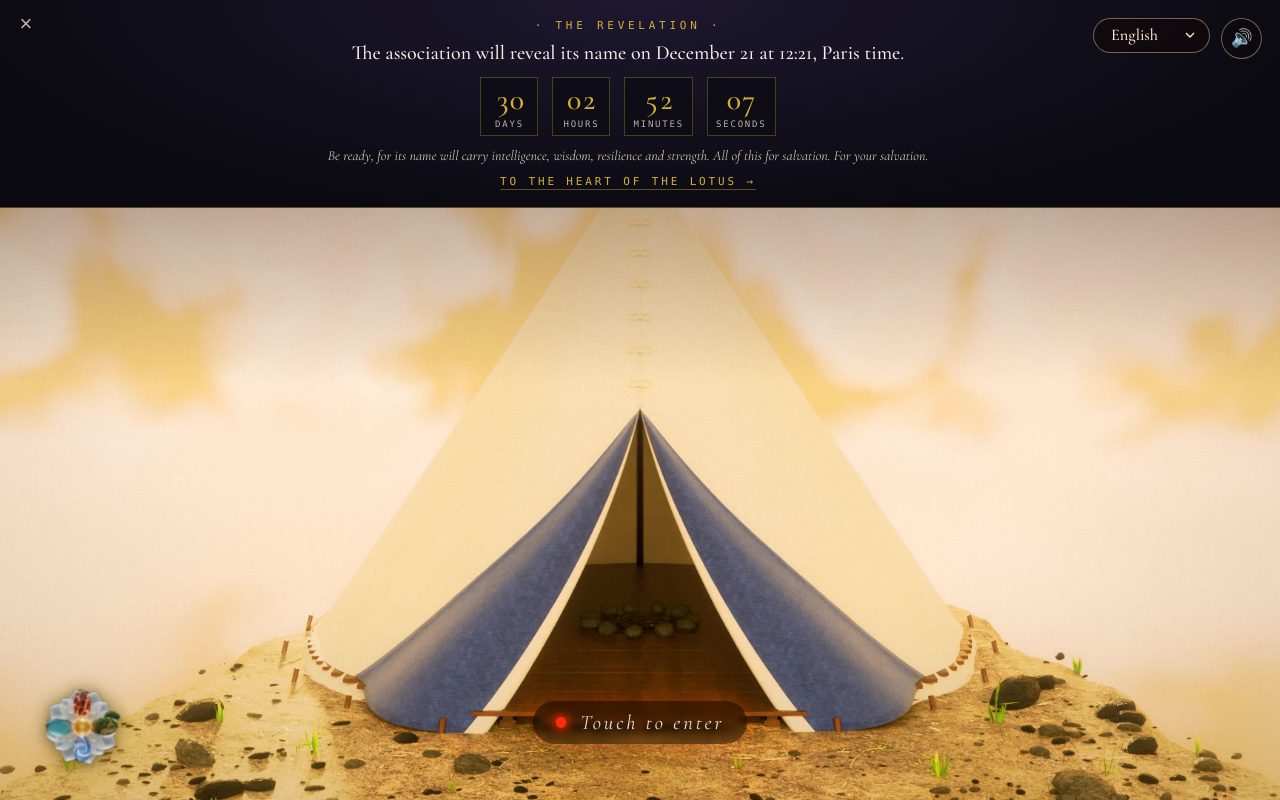
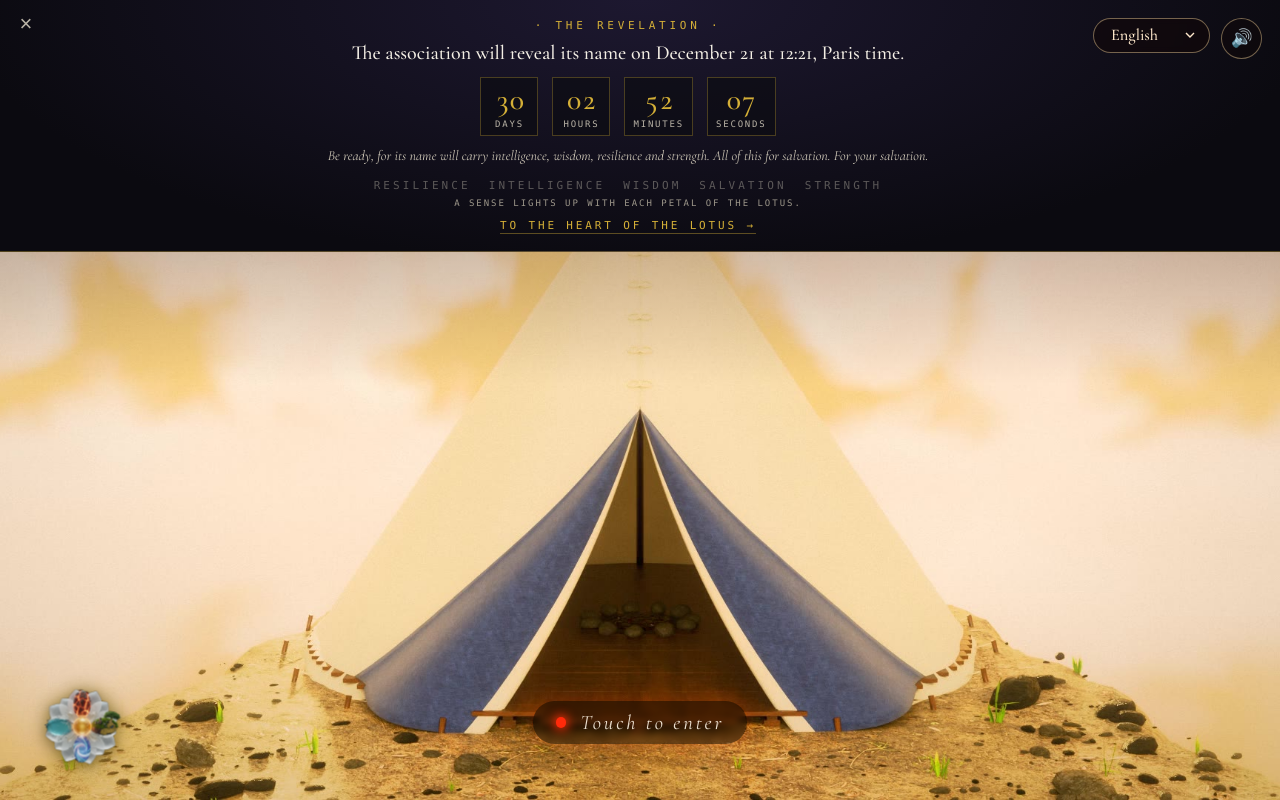
Before and after one commit to mikaelguinetpro-bit/Typ-1.site, a plain HTML site: page index.html in a window 1280 px wide. Drawn offline with Linux system fonts and the light colour scheme.

Commit message:
La Révélation : les cinq sens s'allument un par un
Résilience le 1er décembre, Intelligence le 8, Sagesse le 15, Salut le 21,
la Force avec le nom à 12h21 — choisis par Ritukah, un par pétale du Lotus.

Co-Authored-By: Claude Opus 5.5 <noreply@anthropic.com>
Claude-Session: https://claude.ai/code/session_016Un5z2L9WNuGBcC2pgb16N

```diff
--- a/assets/lotus/revelation.css
+++ b/assets/lotus/revelation.css
@@ -49,6 +49,32 @@
 }
 .revelation-unite { margin-top: 2px; font-size: 9px; letter-spacing: 0.2em; color: #b9b3a6; }
 .revelation-prets { margin: 10px auto 0; max-width: 640px; font-size: 14px; font-style: italic; color: #cfc8b8; }
+.revelation-sens {
+    display: flex;
+    flex-wrap: wrap;
+    justify-content: center;
+    gap: 4px 18px;
+    margin: 12px 0 0;
+    padding: 0;
+    list-style: none;
+}
+.revelation-sens-mot {
+    font-family: ui-monospace, 'SFMono-Regular', Menlo, Consolas, monospace;
+    font-size: 11px;
+    letter-spacing: 0.28em;
+    text-transform: uppercase;
+    color: rgba(185, 179, 166, 0.45);
+    transition: color 0.7s ease, text-shadow 0.7s ease;
+}
+.revelation-sens-allume { color: #d4af37; text-shadow: 0 0 12px rgba(212, 175, 55, 0.55); }
+.revelation-sens-note {
+    margin: 4px 0 0;
+    font-family: ui-monospace, 'SFMono-Regular', Menlo, Consolas, monospace;
+    font-size: 9px;
+    letter-spacing: 0.22em;
+    text-transform: uppercase;
+    color: #9d978a;
+}
 .revelation-lien {
     display: inline-block;
     margin-top: 8px;
@@ -86,6 +112,14 @@
     letter-spacing: 0;
     text-transform: none;
 }
+.revelation-ecriture-liee .revelation-sens-mot,
+.revelation-ecriture-liee .revelation-sens-note {
+    font-family: inherit;
+    letter-spacing: 0;
+    text-transform: none;
+}
+.revelation-ecriture-liee .revelation-sens-mot { font-size: 13px; }
+.revelation-ecriture-liee .revelation-sens-note { font-size: 11px; }
 .revelation-ecriture-liee .revelation-tag { font-size: 13px; }
 .revelation-ecriture-liee .revelation-unite { font-size: 11px; }
 .revelation-ecriture-liee .revelation-lien { font-size: 13px; }
@@ -101,3 +135,4 @@
     .revelation-prets { font-size: 13px; }
 }
 @media print { .revelation-bande { display: none; } }
+@media (prefers-reduced-motion: reduce) { .revelation-sens-mot { transition: none; } }
--- a/assets/lotus/revelation.js
+++ b/assets/lotus/revelation.js
@@ -8,6 +8,12 @@
  * Un seul fichier, sans dépendance, posé à l'identique sur Typ-1, Atlas.Sea,
  * Nebula et Hasta La Vista, à côté de lotus-medaillon.js :
  *   <script src="/lotus/revelation.js"></script>
+ *
+ * Sous le décompte, les cinq sens (choisis par Ritukah le 21/11/2026) :
+ * chaque pétale du Lotus en allume un le jour de son lancement, date de
+ * Paris — Résilience (Eau, 1/12), Intelligence (Air, 8/12), Sagesse (Terre,
+ * 15/12), Salut (Feu, 21/12) — et la Force arrive avec le nom, à 12h21.
+ * Pour voir une autre date pendant un test : ?calendrier=2026-12-08
  *
  * Il pose un bandeau discret tout en haut de la page. Le Créateur peut le
  * fermer : il revient à sa prochaine visite.
@@ -39,6 +45,24 @@
     var REVELATION = Date.parse('2026-12-21T12:21:00+01:00');
     var BNM1 = 'https://brand-new-meta-1.agency/';
     var CLE = 'revelation_fermee';
+    var SENS = [
+        { cle: 'resilience', jour: '2026-12-01' },
+        { cle: 'intelligence', jour: '2026-12-08' },
+        { cle: 'sagesse', jour: '2026-12-15' },
+        { cle: 'salut_sens', jour: '2026-12-21' },
+        { cle: 'force', jour: null }
+    ];
+
+    // La date du jour à Paris (AAAA-MM-JJ), ou celle demandée dans l'adresse.
+    function jourDeParis() {
+        try {
+            var demande = new URLSearchParams(window.location.search).get('calendrier');
+            if (demande && /^\d{4}-\d{2}-\d{2}$/.test(demande)) return demande;
+            return new Intl.DateTimeFormat('en-CA', { timeZone: 'Europe/Paris' }).format(new Date(Date.now()));
+        } catch (e) {
+            return new Date(Date.now()).toISOString().slice(0, 10);
+        }
+    }
 
     var script = document.currentScript;
     var STYLE = (script && script.dataset.revelationStyle) ||
@@ -49,15 +73,15 @@
 
     // ---------------------------------------------------------------- les mots
     var MOTS = {
-        fr: { tag: '· La Révélation ·', annonce: 'L’association révélera son nom le 21 décembre à 12h21, heure de Paris.', prets: 'Soyez prêts, car son nom sera porteur d’intelligence, de sagesse, de résilience et de force.', salut: 'Tout cela pour le salut. Pour votre salut.', j: 'jours', h: 'heures', m: 'minutes', s: 'secondes', lien: 'Au cœur du Lotus →', revele: 'Le nom est révélé. Il vous attend au cœur du Lotus.', fermer: 'Fermer' },
-        en: { tag: '· The Revelation ·', annonce: 'The association will reveal its name on December 21 at 12:21, Paris time.', prets: 'Be ready, for its name will carry intelligence, wisdom, resilience and strength.', salut: 'All of this for salvation. For your salvation.', j: 'days', h: 'hours', m: 'minutes', s: 'seconds', lien: 'To the heart of the Lotus →', revele: 'The name is revealed. It awaits you at the heart of the Lotus.', fermer: 'Close' },
-        es: { tag: '· La Revelación ·', annonce: 'La asociación revelará su nombre el 21 de diciembre a las 12:21, hora de París.', prets: 'Estad preparados, porque su nombre traerá inteligencia, sabiduría, resiliencia y fuerza.', salut: 'Todo ello por la salvación. Por vuestra salvación.', j: 'días', h: 'horas', m: 'minutos', s: 'segundos', lien: 'Al corazón del Loto →', revele: 'El nombre ha sido revelado. Os espera en el corazón del Loto.', fermer: 'Cerrar' },
-        pt: { tag: '· A Revelação ·', annonce: 'A associação revelará o seu nome a 21 de dezembro, às 12h21, hora de Paris.', prets: 'Estejam prontos, pois o seu nome trará inteligência, sabedoria, resiliência e força.', salut: 'Tudo isto pela salvação. Pela vossa salvação.', j: 'dias', h: 'horas', m: 'minutos', s: 'segundos', lien: 'Ao coração do Lótus →', revele: 'O nome foi revelado. Espera-vos no coração do Lótus.', fermer: 'Fechar' },
-        ru: { tag: '· Откровение ·', annonce: 'Ассоциация откроет своё имя 21 декабря в 12:21 по парижскому времени.', prets: 'Будьте готовы: его имя понесёт разум, мудрость, стойкость и силу.', salut: 'Всё это — ради спасения. Ради вашего спасения.', j: 'дней', h: 'часов', m: 'минут', s: 'секунд', lien: 'К сердцу Лотоса →', revele: 'Имя открыто. Оно ждёт вас в сердце Лотоса.', fermer: 'Закрыть' },
-        ar: { tag: '· الكشف ·', annonce: 'ستكشف الجمعية عن اسمها يوم 21 ديسمبر عند الساعة 12:21 بتوقيت باريس.', prets: 'كونوا مستعدين، فاسمها سيحمل الذكاء والحكمة والصمود والقوة.', salut: 'كل ذلك من أجل الخلاص. من أجل خلاصكم.', j: 'أيام', h: 'ساعات', m: 'دقائق', s: 'ثوانٍ', lien: 'إلى قلب اللوتس ←', revele: 'لقد كُشف الاسم. إنه ينتظركم في قلب اللوتس.', fermer: 'إغلاق' },
-        hi: { tag: '· प्रकटीकरण ·', annonce: 'संस्था 21 दिसंबर को पेरिस समय के अनुसार 12:21 बजे अपना नाम प्रकट करेगी।', prets: 'तैयार रहिए, क्योंकि उसका नाम बुद्धि, विवेक, दृढ़ता और शक्ति लेकर आएगा।', salut: 'यह सब मुक्ति के लिए। आपकी मुक्ति के लिए।', j: 'दिन', h: 'घंटे', m: 'मिनट', s: 'सेकंड', lien: 'कमल के हृदय तक →', revele: 'नाम प्रकट हो गया है। वह कमल के हृदय में आपकी प्रतीक्षा कर रहा है।', fermer: 'बंद करें' },
-        bn: { tag: '· প্রকাশ ·', annonce: 'সংগঠনটি 21 ডিসেম্বর প্যারিস সময় 12:21-এ তার নাম প্রকাশ করবে।', prets: 'প্রস্তুত থাকুন, কারণ তার নাম বয়ে আনবে বুদ্ধি, প্রজ্ঞা, সহনশীলতা আর শক্তি।', salut: 'এই সবই মুক্তির জন্য। আপনাদের মুক্তির জন্য।', j: 'দিন', h: 'ঘণ্টা', m: 'মিনিট', s: 'সেকেন্ড', lien: 'পদ্মের হৃদয়ে →', revele: 'নাম প্রকাশিত হয়েছে। পদ্মের হৃদয়ে তা আপনাদের অপেক্ষায়।', fermer: 'বন্ধ করুন' },
-        zh: { tag: '· 揭晓 ·', annonce: '该协会将于12月21日12:21（巴黎时间）揭晓它的名字。', prets: '请做好准备，因为它的名字将承载智力、智慧、韧性与力量。', salut: '这一切都是为了救赎。为了你们的救赎。', j: '天', h: '小时', m: '分钟', s: '秒', lien: '前往莲花之心 →', revele: '名字已经揭晓。它在莲花之心等待着你们。', fermer: '关闭' }
+        fr: { tag: '· La Révélation ·', annonce: 'L’association révélera son nom le 21 décembre à 12h21, heure de Paris.', prets: 'Soyez prêts, car son nom sera porteur d’intelligence, de sagesse, de résilience et de force.', salut: 'Tout cela pour le salut. Pour votre salut.', j: 'jours', h: 'heures', m: 'minutes', s: 'secondes', lien: 'Au cœur du Lotus →', revele: 'Le nom est révélé. Il vous attend au cœur du Lotus.', fermer: 'Fermer', resilience: 'Résilience', intelligence: 'Intelligence', sagesse: 'Sagesse', salut_sens: 'Salut', force: 'Force', allume: 'Un sens s’allume à chaque pétale du Lotus.' },
+        en: { tag: '· The Revelation ·', annonce: 'The association will reveal its name on December 21 at 12:21, Paris time.', prets: 'Be ready, for its name will carry intelligence, wisdom, resilience and strength.', salut: 'All of this for salvation. For your salvation.', j: 'days', h: 'hours', m: 'minutes', s: 'seconds', lien: 'To the heart of the Lotus →', revele: 'The name is revealed. It awaits you at the heart of the Lotus.', fermer: 'Close', resilience: 'Resilience', intelligence: 'Intelligence', sagesse: 'Wisdom', salut_sens: 'Salvation', force: 'Strength', allume: 'A sense lights up with each petal of the Lotus.' },
+        es: { tag: '· La Revelación ·', annonce: 'La asociación revelará su nombre el 21 de diciembre a las 12:21, hora de París.', prets: 'Estad preparados, porque su nombre traerá inteligencia, sabiduría, resiliencia y fuerza.', salut: 'Todo ello por la salvación. Por vuestra salvación.', j: 'días', h: 'horas', m: 'minutos', s: 'segundos', lien: 'Al corazón del Loto →', revele: 'El nombre ha sido revelado. Os espera en el corazón del Loto.', fermer: 'Cerrar', resilience: 'Resiliencia', intelligence: 'Inteligencia', sagesse: 'Sabiduría', salut_sens: 'Salvación', force: 'Fuerza', allume: 'Un sentido se enciende con cada pétalo del Loto.' },
+        pt: { tag: '· A Revelação ·', annonce: 'A associação revelará o seu nome a 21 de dezembro, às 12h21, hora de Paris.', prets: 'Estejam prontos, pois o seu nome trará inteligência, sabedoria, resiliência e força.', salut: 'Tudo isto pela salvação. Pela vossa salvação.', j: 'dias', h: 'horas', m: 'minutos', s: 'segundos', lien: 'Ao coração do Lótus →', revele: 'O nome foi revelado. Espera-vos no coração do Lótus.', fermer: 'Fechar', resilience: 'Resiliência', intelligence: 'Inteligência', sagesse: 'Sabedoria', salut_sens: 'Salvação', force: 'Força', allume: 'Um sentido acende-se a cada pétala do Lótus.' },
+        ru: { tag: '· Откровение ·', annonce: 'Ассоциация откроет своё имя 21 декабря в 12:21 по парижскому времени.', prets: 'Будьте готовы: его имя понесёт разум, мудрость, стойкость и силу.', salut: 'Всё это — ради спасения. Ради вашего спасения.', j: 'дней', h: 'часов', m: 'минут', s: 'секунд', lien: 'К сердцу Лотоса →', revele: 'Имя открыто. Оно ждёт вас в сердце Лотоса.', fermer: 'Закрыть', resilience: 'Стойкость', intelligence: 'Разум', sagesse: 'Мудрость', salut_sens: 'Спасение', force: 'Сила', allume: 'С каждым лепестком Лотоса загорается одно из чувств.' },
+        ar: { tag: '· الكشف ·', annonce: 'ستكشف الجمعية عن اسمها يوم 21 ديسمبر عند الساعة 12:21 بتوقيت باريس.', prets: 'كونوا مستعدين، فاسمها سيحمل الذكاء والحكمة والصمود والقوة.', salut: 'كل ذلك من أجل الخلاص. من أجل خلاصكم.', j: 'أيام', h: 'ساعات', m: 'دقائق', s: 'ثوانٍ', lien: 'إلى قلب اللوتس ←', revele: 'لقد كُشف الاسم. إنه ينتظركم في قلب اللوتس.', fermer: 'إغلاق', resilience: 'الصمود', intelligence: 'الذكاء', sagesse: 'الحكمة', salut_sens: 'الخلاص', force: 'القوة', allume: 'مع كل بتلة من اللوتس يُضاء معنى.' },
+        hi: { tag: '· प्रकटीकरण ·', annonce: 'संस्था 21 दिसंबर को पेरिस समय के अनुसार 12:21 बजे अपना नाम प्रकट करेगी।', prets: 'तैयार रहिए, क्योंकि उसका नाम बुद्धि, विवेक, दृढ़ता और शक्ति लेकर आएगा।', salut: 'यह सब मुक्ति के लिए। आपकी मुक्ति के लिए।', j: 'दिन', h: 'घंटे', m: 'मिनट', s: 'सेकंड', lien: 'कमल के हृदय तक →', revele: 'नाम प्रकट हो गया है। वह कमल के हृदय में आपकी प्रतीक्षा कर रहा है।', fermer: 'बंद करें', resilience: 'दृढ़ता', intelligence: 'बुद्धि', sagesse: 'विवेक', salut_sens: 'मुक्ति', force: 'शक्ति', allume: 'कमल की हर पंखुड़ी के साथ एक अर्थ जगमगाता है।' },
+        bn: { tag: '· প্রকাশ ·', annonce: 'সংগঠনটি 21 ডিসেম্বর প্যারিস সময় 12:21-এ তার নাম প্রকাশ করবে।', prets: 'প্রস্তুত থাকুন, কারণ তার নাম বয়ে আনবে বুদ্ধি, প্রজ্ঞা, সহনশীলতা আর শক্তি।', salut: 'এই সবই মুক্তির জন্য। আপনাদের মুক্তির জন্য।', j: 'দিন', h: 'ঘণ্টা', m: 'মিনিট', s: 'সেকেন্ড', lien: 'পদ্মের হৃদয়ে →', revele: 'নাম প্রকাশিত হয়েছে। পদ্মের হৃদয়ে তা আপনাদের অপেক্ষায়।', fermer: 'বন্ধ করুন', resilience: 'সহনশীলতা', intelligence: 'বুদ্ধি', sagesse: 'প্রজ্ঞা', salut_sens: 'মুক্তি', force: 'শক্তি', allume: 'পদ্মের প্রতিটি পাপড়ির সঙ্গে একটি অর্থ জ্বলে ওঠে।' },
+        zh: { tag: '· 揭晓 ·', annonce: '该协会将于12月21日12:21（巴黎时间）揭晓它的名字。', prets: '请做好准备，因为它的名字将承载智力、智慧、韧性与力量。', salut: '这一切都是为了救赎。为了你们的救赎。', j: '天', h: '小时', m: '分钟', s: '秒', lien: '前往莲花之心 →', revele: '名字已经揭晓。它在莲花之心等待着你们。', fermer: '关闭', resilience: '韧性', intelligence: '智力', sagesse: '智慧', salut_sens: '救赎', force: '力量', allume: '莲花每绽放一瓣，便点亮一种意义。' }
     };
 
     function langue() {
@@ -98,6 +122,16 @@
             compte.appendChild(c);
         });
         var prets = el('p', 'revelation-prets');
+        var sensBloc = el('div', 'revelation-sens-bloc');
+        var sensListe = el('ul', 'revelation-sens');
+        var sensMots = {};
+        SENS.forEach(function (x) {
+            sensMots[x.cle] = el('li', 'revelation-sens-mot');
+            sensListe.appendChild(sensMots[x.cle]);
+        });
+        var sensNote = el('p', 'revelation-sens-note');
+        sensBloc.appendChild(sensListe);
+        sensBloc.appendChild(sensNote);
         var vers = el('a', 'revelation-lien');
         vers.href = BNM1;
         vers.rel = 'noopener';
@@ -115,6 +149,7 @@
         interieur.appendChild(annonce);
         interieur.appendChild(compte);
         interieur.appendChild(prets);
+        interieur.appendChild(sensBloc);
         interieur.appendChild(vers);
         bande.appendChild(interieur);
         bande.appendChild(fermer);
@@ -136,12 +171,24 @@
             annonce.textContent = revelee ? M.revele : M.annonce;
             ['j', 'h', 'm', 's'].forEach(function (k) { unites[k].textContent = M[k]; });
             prets.textContent = M.prets + ' ' + M.salut;
+            SENS.forEach(function (x) { sensMots[x.cle].textContent = M[x.cle]; });
+            sensNote.textContent = M.allume;
             vers.textContent = M.lien;
             fermer.setAttribute('aria-label', M.fermer);
         }
 
         var deux = function (n) { return (n < 10 ? '0' : '') + n; };
         var minuterie = null;
+        // Allume les sens dont le jour est venu (tous, une fois le nom révélé).
+        function allumer() {
+            var jour = jourDeParis();
+            SENS.forEach(function (x) {
+                var oui = revelee || (x.jour && jour >= x.jour);
+                sensMots[x.cle].className = 'revelation-sens-mot' + (oui ? ' revelation-sens-allume' : '');
+            });
+            if (revelee && sensNote.parentNode) sensNote.parentNode.removeChild(sensNote);
+        }
+
         function battre() {
             var reste = REVELATION - Date.now();
             if (reste <= 0) {
@@ -150,6 +197,7 @@
                 if (compte.parentNode) compte.parentNode.removeChild(compte);
                 if (prets.parentNode) prets.parentNode.removeChild(prets);
                 ecrire();
+                allumer();
                 return;
             }
             var s = Math.floor(reste / 1000);
@@ -157,6 +205,7 @@
             cases.h.textContent = deux(Math.floor((s % 86400) / 3600));
             cases.m.textContent = deux(Math.floor((s % 3600) / 60));
             cases.s.textContent = deux(s % 60);
+            allumer();
             minuterie = setTimeout(battre, 1000 - (Date.now() % 1000));
         }
 
--- a/sw.js
+++ b/sw.js
@@ -2,7 +2,7 @@
    - Les pages, les textes (i18n) et le code : réseau d'abord (toujours la dernière version), sinon la copie gardée.
    - Les polices, les icônes, l'image d'accueil et les sons : copie gardée d'abord (ils ne changent presque jamais).
    - Jamais touchés : la recherche du feu (/api/), les vidéos (le navigateur les lit par morceaux), les autres sites. */
-const VERSION = "typ1-v8-2026-11-21";
+const VERSION = "typ1-v9-2026-11-21";
 const CACHE = "typ1-" + VERSION;
 const A_GARDER = [
   "/", "/index.html", "/manifest.webmanifest", "/favicon.ico",
```
Also changed, not shown: 1 other file.
